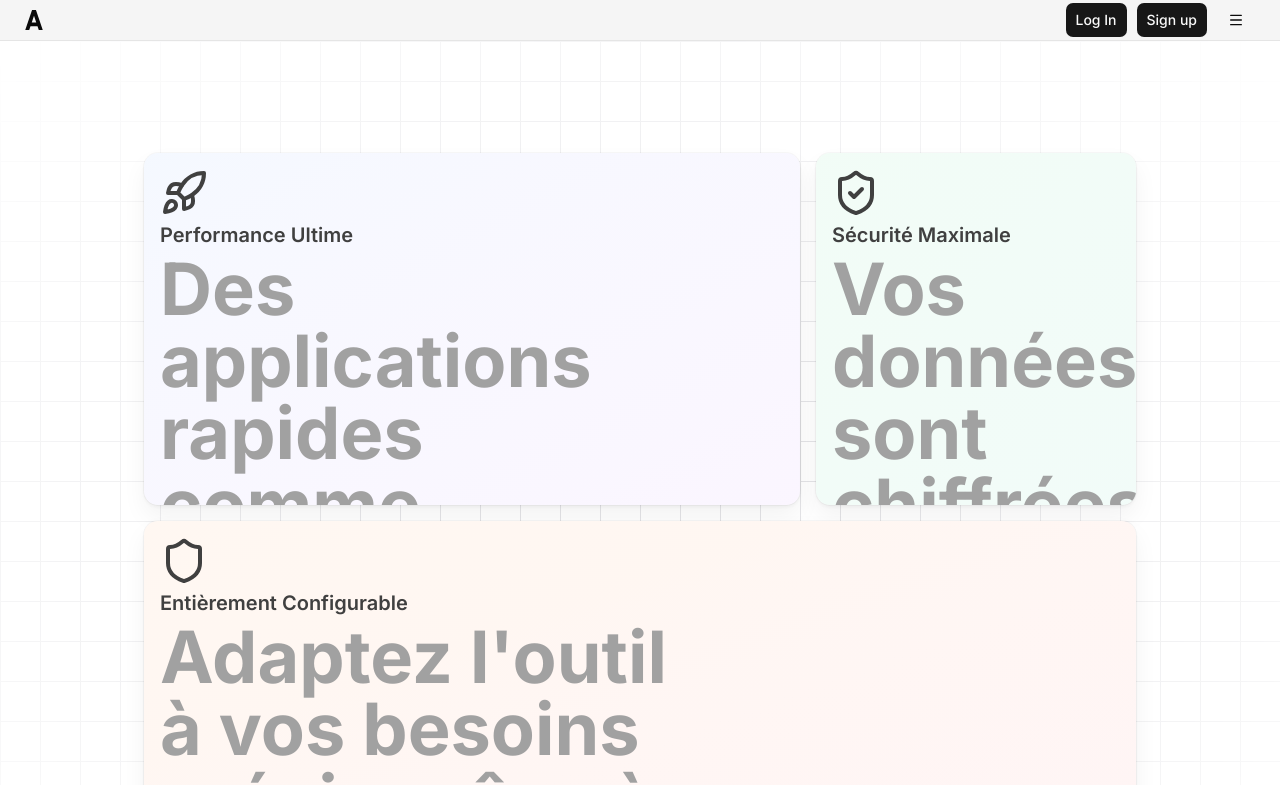
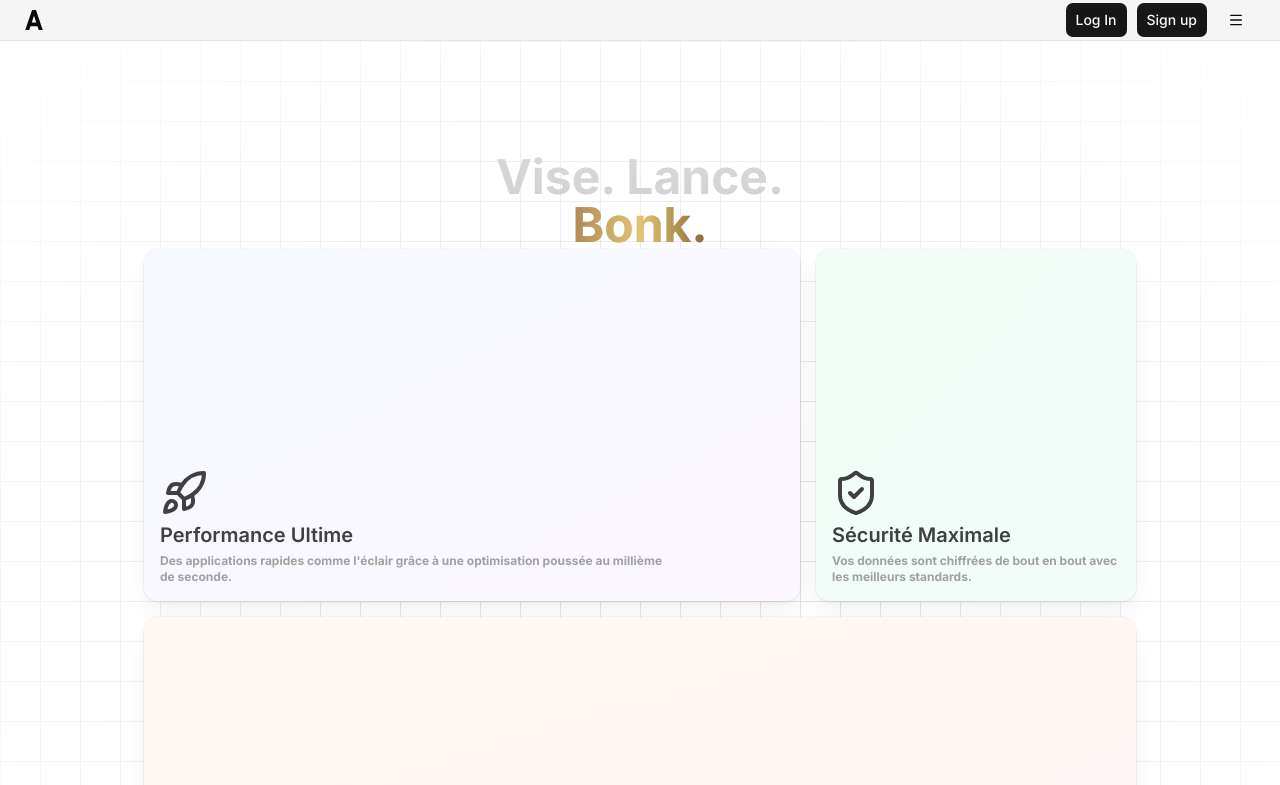
Before and after one commit to transcendence-survivors/frontend, a Next.js app: page /en/home in a window 1280 px wide. Shown: the top 785 px of the page. Built offline with nearby package versions, Linux system fonts and the light colour scheme.

Commit message:
feat : Added baseline to the landing page

```diff
--- a/src/app/[locale]/(landing)/home/page.tsx
+++ b/src/app/[locale]/(landing)/home/page.tsx
@@ -58,6 +58,15 @@ export default function Page() {
 			</Header>
 			<GridBackground>
 				<div className='max-w-5xl w-full mx-auto py-20 px-4'>
+					<div className='text-center'>
+						<h1 className='heading-1'>
+							Vise. Lance.
+							<br />
+							<span className='bg-gradient-to-r from-[#B08B57] via-[#E2C56F] to-[#8C6A3C] bg-clip-text text-transparent font-bold'>
+								Bonk.
+							</span>
+						</h1>
+					</div>
 					<BentoGrid>
 						{features.map((feature) => (
 							<BentoCard key={feature.name} {...feature} />
--- a/src/app/globals.css
+++ b/src/app/globals.css
@@ -178,6 +178,10 @@
 		@apply text-2xl font-bold;
 	}
 
+	.heading-1 {
+		@apply text-5xl font-bold;
+	}
+
 	.header {
 		height: var(--header-height);
 		@apply sticky top-0 z-10 left-0 right-0;
--- a/src/components/ui/bento-grid.tsx
+++ b/src/components/ui/bento-grid.tsx
@@ -57,7 +57,7 @@ const BentoCard = ({
 				<h3 className='text-xl font-semibold text-neutral-700 dark:text-neutral-300'>
 					{name}
 				</h3>
-				<p className='max-w-lg text-neutral-400'>{description}</p>
+				<p className='text-xs max-w-lg text-neutral-400'>{description}</p>
 			</div>
 
 			<div
```
